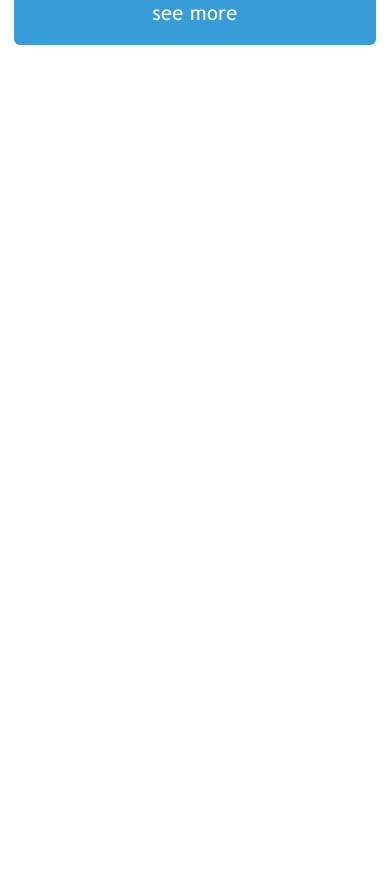
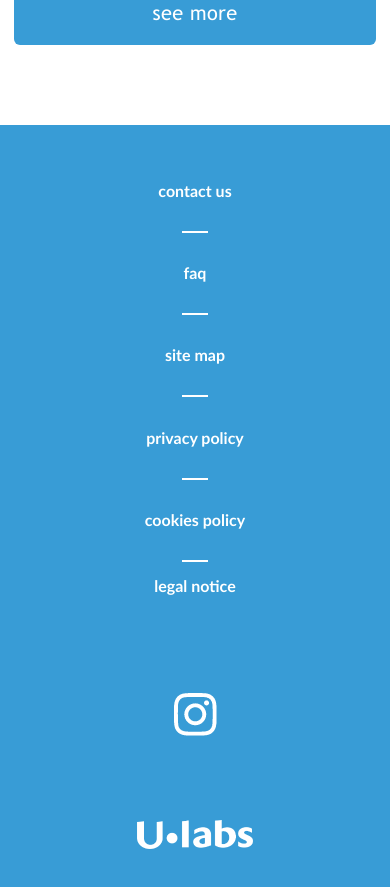
Before and after one commit to jvictorbap/frontend-intibiome-public, a React (Create React App) app: page / in a window 390 px wide. Shown: the part 4860-5747 px from the top of the page. Before the commit the page ends 4905 px from the top, so only its background shows below. Built offline with nearby package versions, Linux system fonts and the light colour scheme; the HTML template or start-up script is replaced by a standard one.

Commit message:
feat: mobile first - import footer

```diff
--- a/src/App.js
+++ b/src/App.js
@@ -6,6 +6,7 @@ import Section2 from './components/Section2';
 import Products from './components/Products';
 import bannerDown from './images/banner-intibiome-05.png';
 import Discover from './components/Discover';
+import Footer from './components/Footer';
 
 function App() {
   return (
@@ -17,6 +18,7 @@ function App() {
       <Products />
       <Banner banner={bannerDown} mt="mt-16" />
       <Discover />
+      <Footer />
     </div>
   );
 }
--- /dev/null
+++ b/src/components/Footer.jsx
@@ -0,0 +1,69 @@
+/* eslint-disable jsx-a11y/anchor-has-content */
+/* eslint-disable jsx-a11y/anchor-is-valid */
+import React from 'react'
+import instagram from '../images/Layer 2.png'
+import logo from '../images/41497817-image-1-2x.png.rendition.260.260.png'
+
+function Footer() {
+  return (
+    <div className='bg-blue h-[766px] flex flex-col text-white justify-around mt-20 items-center text-center'>
+      <nav className='flex flex-col justify-between h-[442px]'>
+        <ul>
+          <li>
+            <button className='w-[128px] h-[47px] font-bold'>
+              <a href="">contact us</a>
+            </button>
+          </li>
+        </ul>
+        <div className='border w-1/5 mx-auto'></div>
+        <ul>
+          <li>
+            <button className='w-[128px] h-[47px] font-bold '>
+              <a href="">faq</a>
+            </button>
+          </li>
+        </ul>
+        <div className='border w-1/5 mx-auto'></div>
+        <ul>
+          <li>
+            <button className='w-[128px] h-[47px] font-bold '>
+              <a href="">site map</a>
+            </button>
+          </li>
+        </ul>
+        <div className='border w-1/5 mx-auto'></div>
+        <ul>
+          <li>
+            <button className='w-[128px] h-[47px] font-bold '>
+              <a href="">privacy policy</a>
+            </button>
+          </li>
+        </ul>
+        <div className='border w-1/5 mx-auto'></div>
+        <ul>
+          <li>
+            <button className='w-[128px] h-[47px] font-bold '>
+              <a href="">cookies policy</a>
+            </button>
+          </li>
+        </ul>
+        <ul>
+          <div className='border w-1/5 mx-auto'></div>
+          <li>
+            <button className='w-[128px] h-[47px] font-bold '>
+              <a href="">legal notice</a>
+            </button>
+          </li>
+        </ul>
+      </nav>
+      <div>
+        <img src={instagram} alt="" />
+      </div>
+      <div>
+        <img src={logo} className='w-[116px] h-[29px]' alt="" />
+      </div>
+    </div>
+  )
+}
+
+export default Footer
```
